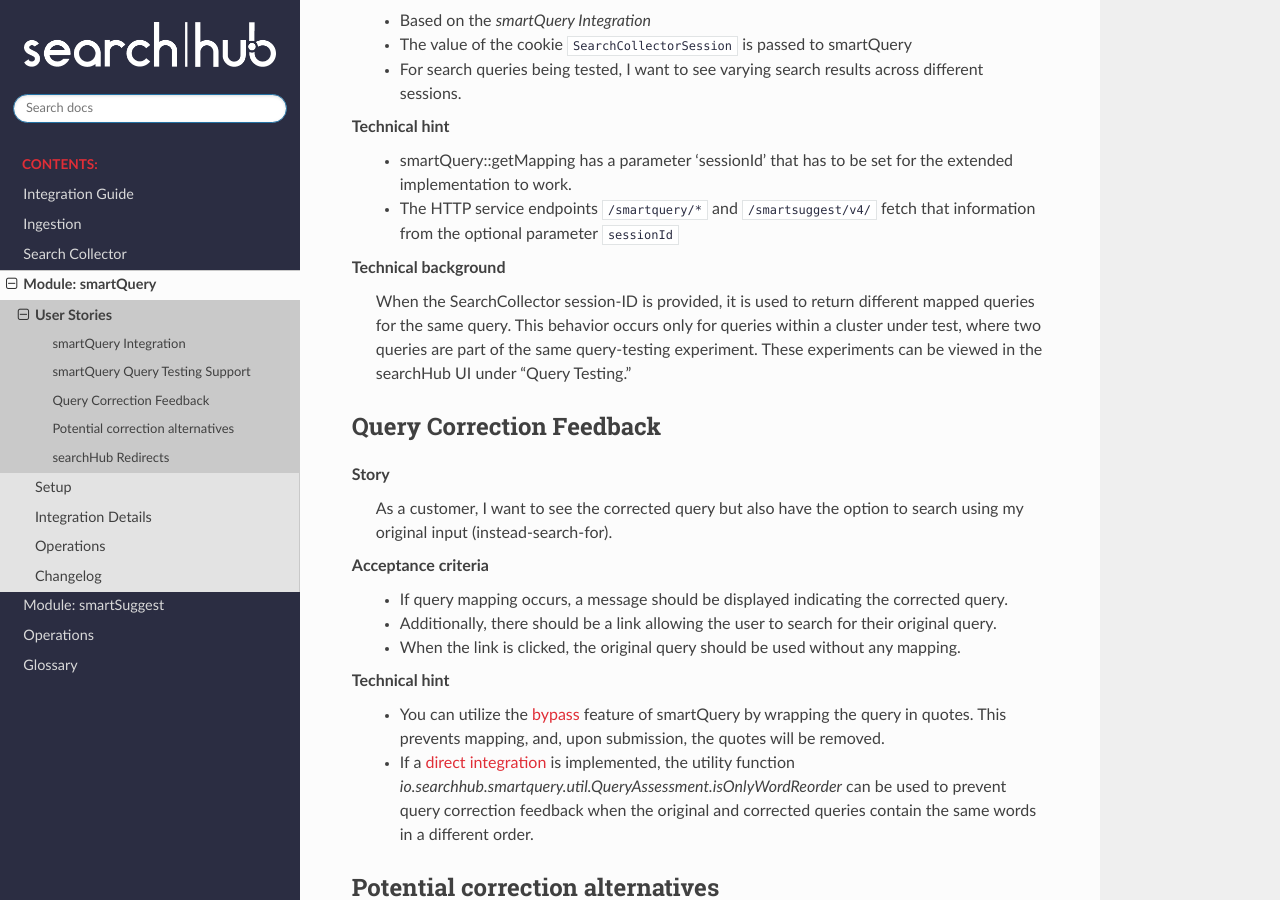
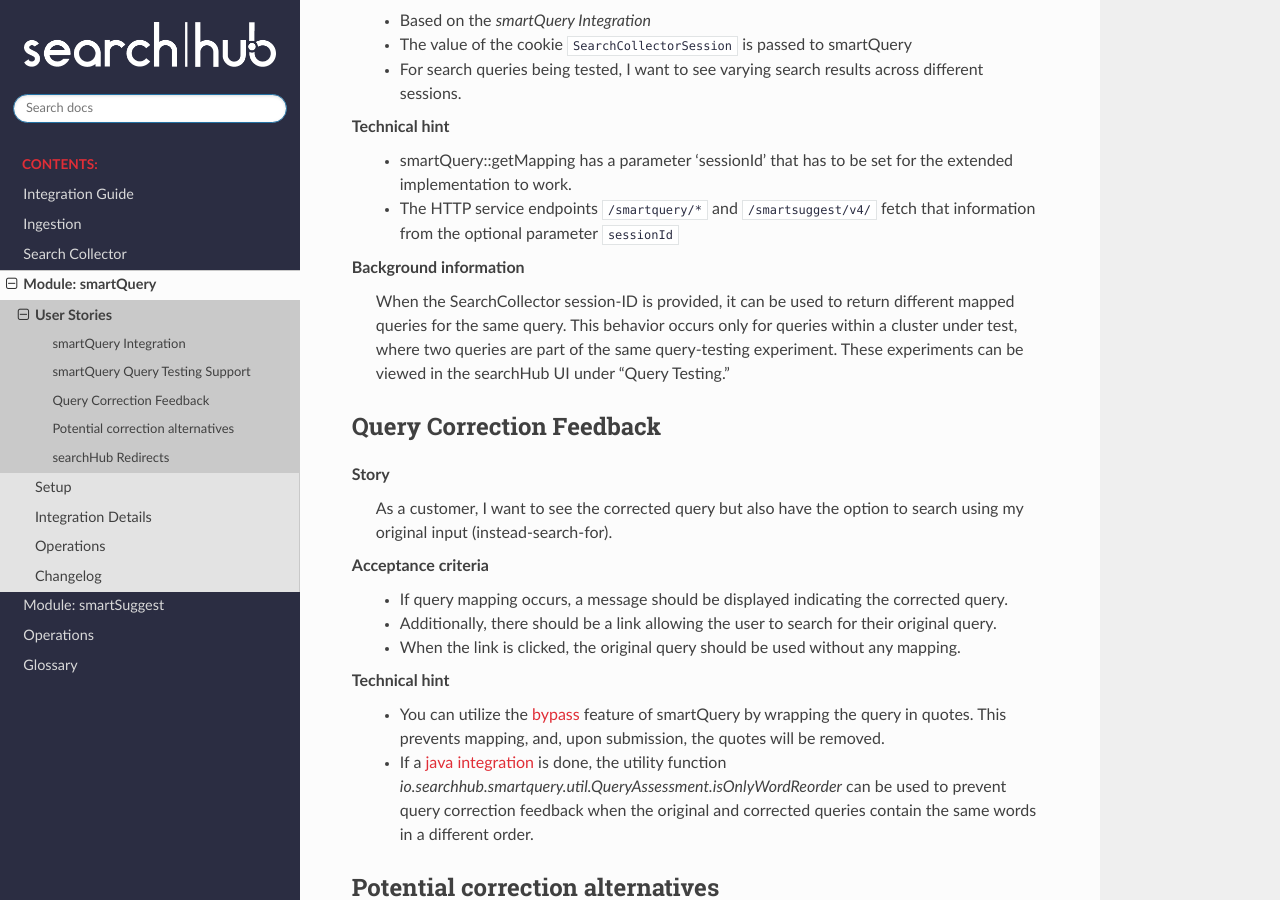
Before and after one commit to CommerceExperts/searchhub-docs, a Sphinx documentation site: the page built from docs/smartquery/user-stories.rst, in a window 1280 px wide and 900 px high, scrolled down 771 px. Built offline with Sphinx 7.4.7 and the Read the Docs theme 3.1.0, drawn with Linux system fonts in a browser that asks for light colours.

Commit message:
SmartQuery: user-stories: Fix links and minor improvements

```diff
--- a/docs/smartquery/user-stories.rst
+++ b/docs/smartquery/user-stories.rst
@@ -31,8 +31,8 @@
   - smartQuery::getMapping has a parameter 'sessionId' that has to be set for the extended implementation to work.
   - The HTTP service endpoints ``/smartquery/*`` and ``/smartsuggest/v4/`` fetch that information from the optional parameter ``sessionId``
 
-Technical background
-  When the SearchCollector session-ID is provided, it is used to return different mapped queries for the same query.
+Background information
+  When the SearchCollector session-ID is provided, it can be used to return different mapped queries for the same query.
   This behavior occurs only for queries within a cluster under test, where two queries are part of the same query-testing experiment.
   These experiments can be viewed in the searchHub UI under "Query Testing."
 
@@ -43,7 +43,6 @@
 Story
   As a customer, I want to see the corrected query but also have the option to search using my original input (instead-search-for).
 
-
 Acceptance criteria
   - If query mapping occurs, a message should be displayed indicating the corrected query.
   - Additionally, there should be a link allowing the user to search for their original query.
@@ -51,7 +50,7 @@
 
 Technical hint
   - You can utilize the `bypass`_ feature of smartQuery by wrapping the query in quotes. This prevents mapping, and, upon submission, the quotes will be removed.
-  - If a `direct integration`_ is implemented, the utility function `io.searchhub.smartquery.util.QueryAssessment.isOnlyWordReorder` can be used to prevent query correction feedback when the original and corrected queries contain the same words in a different order.
+  - If a `java integration`_ is done, the utility function `io.searchhub.smartquery.util.QueryAssessment.isOnlyWordReorder` can be used to prevent query correction feedback when the original and corrected queries contain the same words in a different order.
 
 
 Potential correction alternatives
@@ -78,5 +77,5 @@
   - When a query is configured for a redirect, users should be directed to the corresponding landing page or URL.
 
 
-.. _bypass: common.html
-.. _direct integration: direct-integration.html
+.. _bypass: glossary.html#bypassing-query
+.. _java integration: setup.html
```
